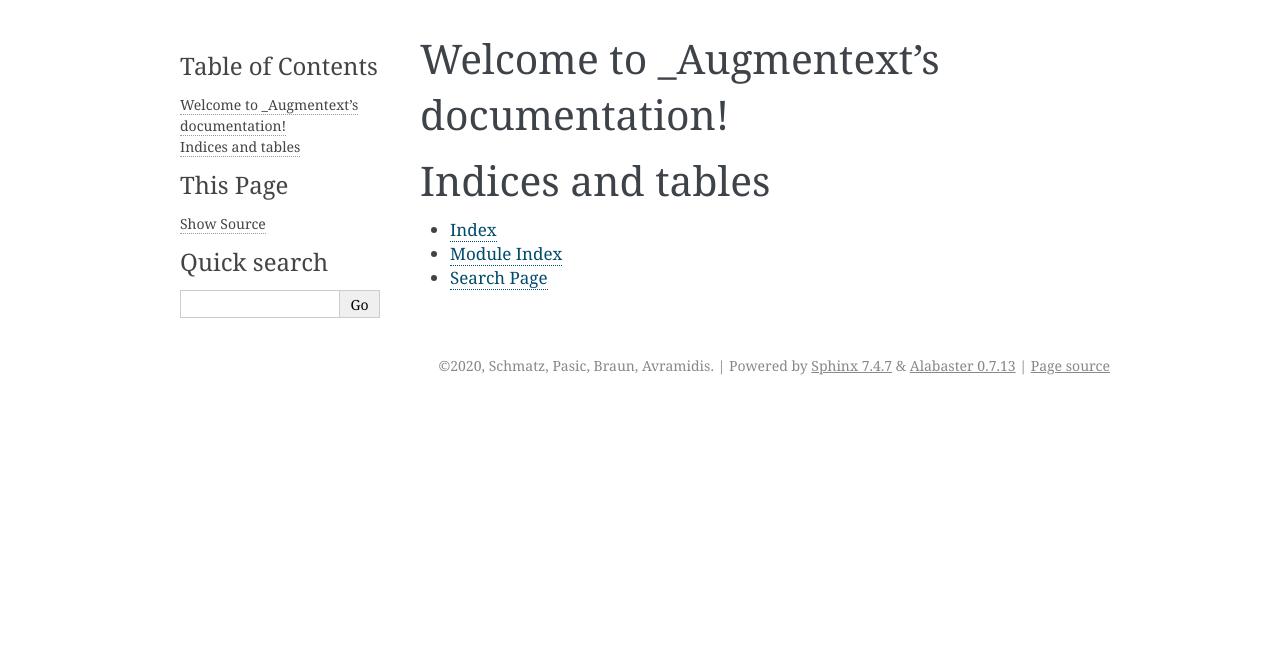
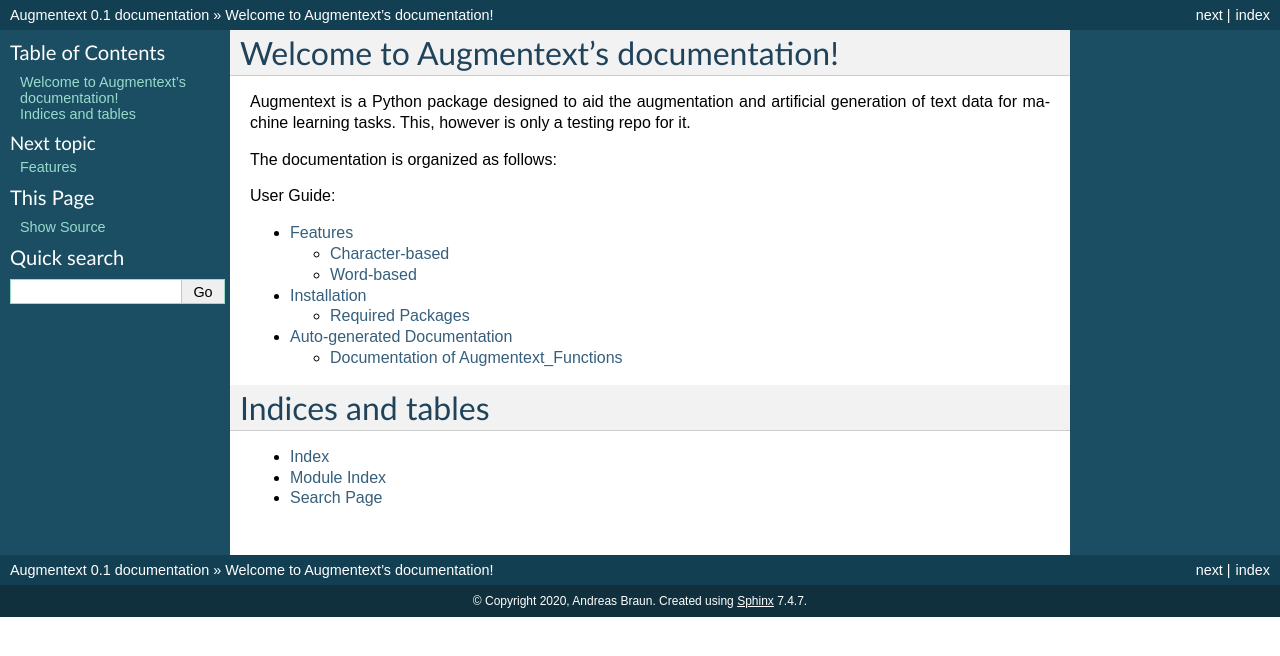
Before and after one commit to PonderWOnder/_AugmenText, a Sphinx documentation site: the page built from docs/source/index.rst, in a window 1280 px wide. Shown: the top 656 px of the page. Built offline with Sphinx 7.4.7, drawn with Linux system fonts in a browser that asks for light colours.

Commit message:
Updated documentation

```diff
--- a/docs/source/conf.py
+++ b/docs/source/conf.py
@@ -12,18 +12,14 @@
 #
 import os
 import sys
-
-sys.path.insert(0, os.path.dirname(os.path.abspath('.')))
-
+sys.path.insert(0, os.path.abspath('../..'))
 
 
 # -- Project information -----------------------------------------------------
 
-
-project = '_Augmentext'
-copyright = '2020, Schmatz, Pasic, Braun, Avramidis'
-author = 'Schmatz, Pasic, Braun, Avramidis'
-
+project = 'Augmentext'
+copyright = '2020, Andreas Braun'
+author = 'Andreas Braun'
 
 # The full version, including alpha/beta/rc tags
 release = '0.1'
@@ -34,9 +30,7 @@ release = '0.1'
 # Add any Sphinx extension module names here, as strings. They can be
 # extensions coming with Sphinx (named 'sphinx.ext.*') or your custom
 # ones.
-
-extensions = [
-]
+extensions = ['sphinx.ext.autodoc', 'sphinx.ext.viewcode']
 
 
 # Add any paths that contain templates here, relative to this directory.
@@ -53,7 +47,7 @@ exclude_patterns = []
 # The theme to use for HTML and HTML Help pages.  See the documentation for
 # a list of builtin themes.
 #
-html_theme = 'alabaster'
+html_theme = 'classic'
 
 # Add any paths that contain custom static files (such as style sheets) here,
 # relative to this directory. They are copied after the builtin static files,
--- a/docs/source/index.rst
+++ b/docs/source/index.rst
@@ -1,17 +1,28 @@
-
-
-.. _Augmentext documentation master file, created by
-   sphinx-quickstart on Tue Nov 24 18:31:19 2020.
+.. Augmentext documentation master file, created by
+   sphinx-quickstart on Mon Nov 23 11:41:09 2020.
    You can adapt this file completely to your liking, but it should at least
    contain the root `toctree` directive.
 
-Welcome to _Augmentext's documentation!
-=======================================
+Welcome to Augmentext's documentation!
+======================================
+
+Augmentext is a Python package designed to aid the augmentation and artificial generation of text data for machine learning tasks. This, however is only a testing repo for it.
+
+
+The documentation is organized as follows:
 
 .. toctree::
    :maxdepth: 2
-   :caption: Contents:
+   :caption: User Guide:
 
+   userguide/features
+   userguide/install
+
+   code
+
+.. toctree::
+   :maxdepth: 2
+   :caption: License and Terms
 
 
 
```
